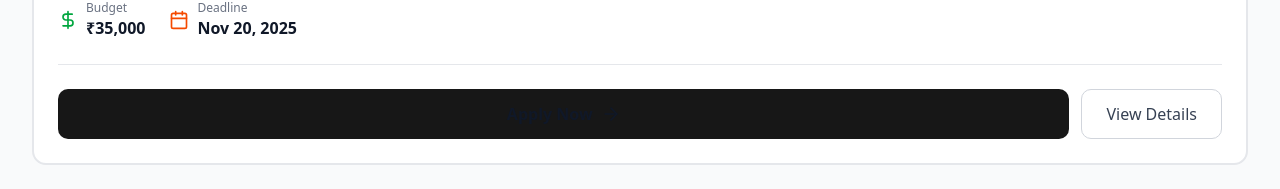
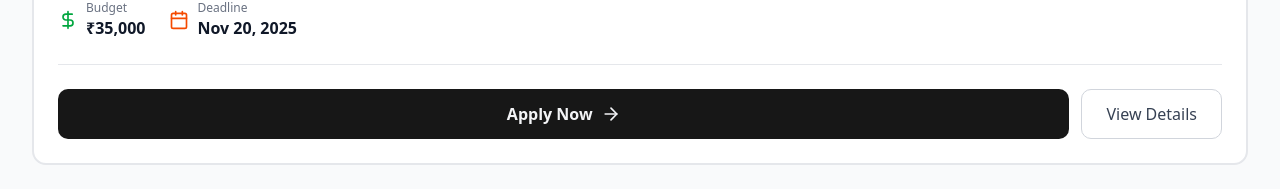
Before and after one commit to SamarpanKc/neplancer, a Next.js app: page /freelancer/browse-jobs in a window 1280 px wide. Shown: the part 499-688 px from the top of the page. Built offline with nearby package versions, Linux system fonts and the light colour scheme; sample sign-in values are in the browser's storage.

Commit message:
Phase III

```diff
--- a/src/app/(dashboard)/dashboard/page.tsx
+++ b/src/app/(dashboard)/dashboard/page.tsx
@@ -337,7 +337,7 @@ export default function DashboardPage() {
                           <div className="flex items-center gap-4 text-sm text-gray-600">
                             <span className="flex items-center gap-1">
                               <DollarSign className="w-4 h-4" />
-                              NPR {contract.totalAmount.toLocaleString()}
+                              NPR {(contract.totalAmount || 0).toLocaleString()}
                             </span>
                             <span className={`px-2 py-1 rounded-full text-xs font-medium ${
                               contract.status === 'active' ? 'bg-green-50 text-green-700' :
@@ -392,7 +392,7 @@ export default function DashboardPage() {
                           <div className="flex items-center gap-4 text-sm text-gray-600">
                             <span className="flex items-center gap-1">
                               <DollarSign className="w-4 h-4" />
-                              NPR {job.budget.toLocaleString()}
+                              NPR {(job.budget || 0).toLocaleString()}
                             </span>
                             <span className="flex items-center gap-1">
                               <Eye className="w-4 h-4" />
--- a/src/app/communication/page.tsx
+++ b/src/app/communication/page.tsx
@@ -554,7 +554,7 @@ I'm interested in discussing this project with you. Let me know if you're availa
                       <div
                         className={`px-4 py-2 rounded-2xl ${
                           isOwnMessage
-                            ? 'bg-primary text-gray-900'
+                            ? 'bg-primary text-gray-100'
                             : 'bg-white border border-gray-200 text-gray-900'
                         }`}
                       >
--- a/src/app/freelancer/browse-jobs/page.tsx
+++ b/src/app/freelancer/browse-jobs/page.tsx
@@ -390,7 +390,7 @@ export default function BrowseJobsPage() {
                   <div className="flex gap-3 mt-6 pt-6 border-t border-gray-200">
                     <button
                       onClick={() => router.push(`/freelancer/my-proposals?apply=${job.id}`)}
-                      className="flex-1 px-6 py-3 bg-primary text-gray-900 rounded-lg hover:bg-primary/90 transition-colors font-semibold flex items-center justify-center gap-2"
+                      className="flex-1 px-6 py-3 bg-primary text-gray-100 rounded-lg hover:bg-primary/90 transition-colors font-semibold flex items-center justify-center gap-2"
                     >
                       Apply Now
                       <ArrowRight className="h-5 w-5" />
```
